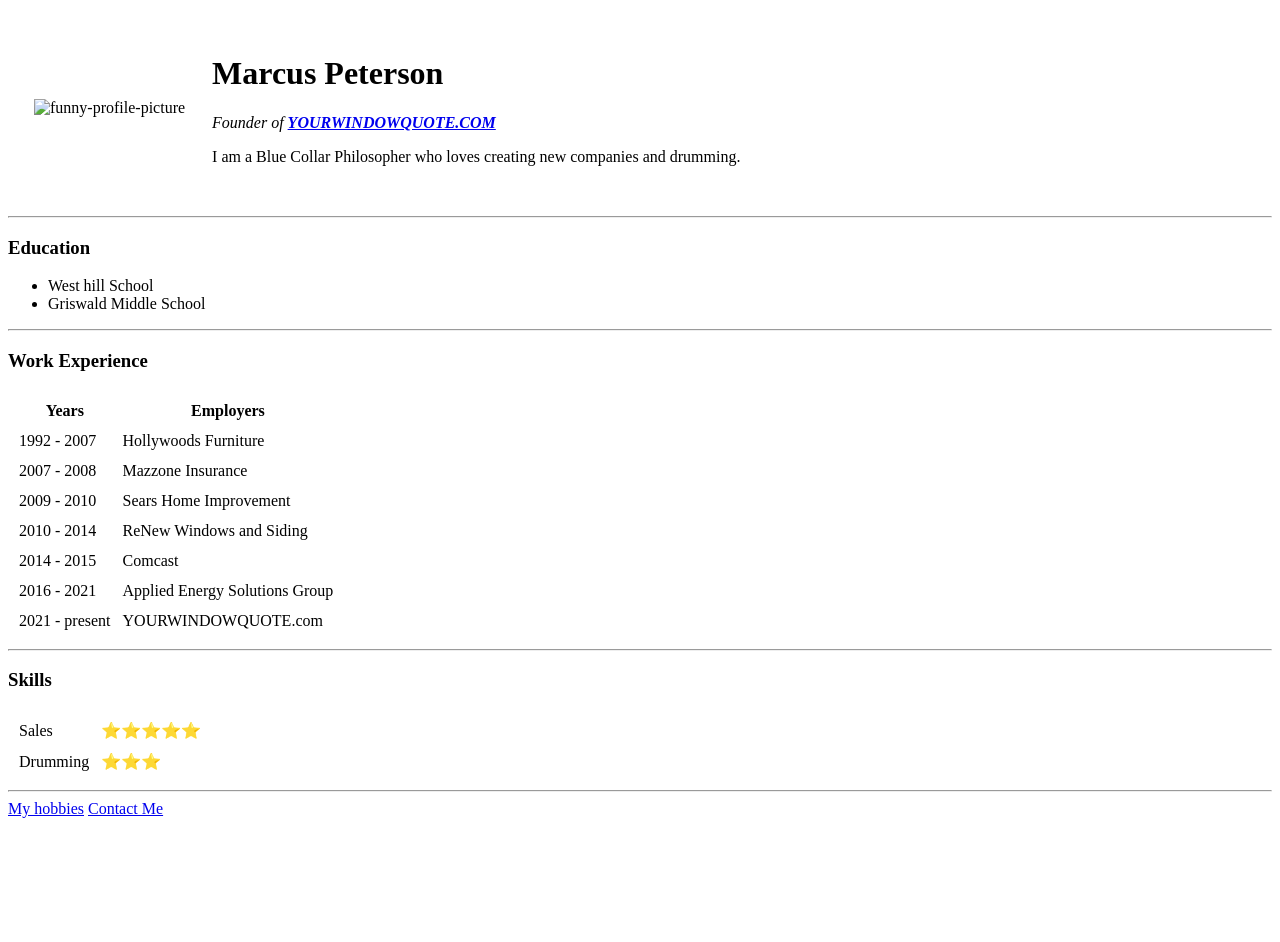
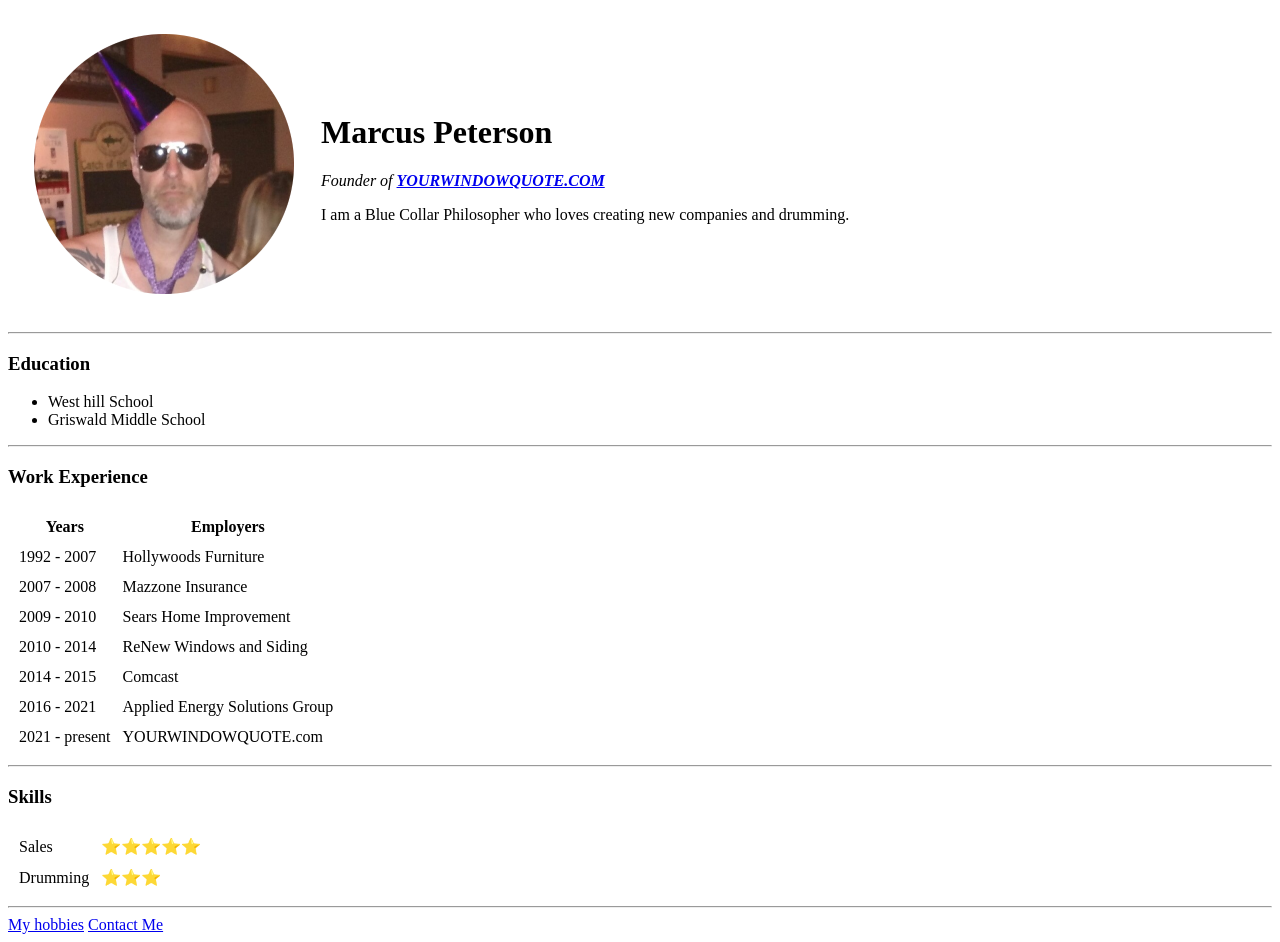
Before and after one commit to marcus4dad/cv, a plain HTML site: page index.html in a window 1280 px wide. Before the commit the page ends 826 px from the top, so only its background shows below. Drawn offline with Linux system fonts and the light colour scheme.

Commit message:
Update index.html

```diff
--- a/index.html
+++ b/index.html
@@ -8,7 +8,7 @@
 <body>
     <table cellspacing="25">
         <tr>
-            <td> <img src=\Images\Marcus B-Day-modified (1).png" alt="funny-profile-picture"></td>
+            <td> <img src="Images\Marcus B-Day-modified (1).png" alt="funny-profile-picture"></td>
             <td> <h1><strong>Marcus Peterson</strong></h1>
                 <p><em>Founder of <strong><a href="https://yourwindowfacts.com/">YOURWINDOWQUOTE.COM</a></strong></em></p>
                 <P>I am a Blue Collar Philosopher who loves creating new companies and drumming. </P></td>
```
